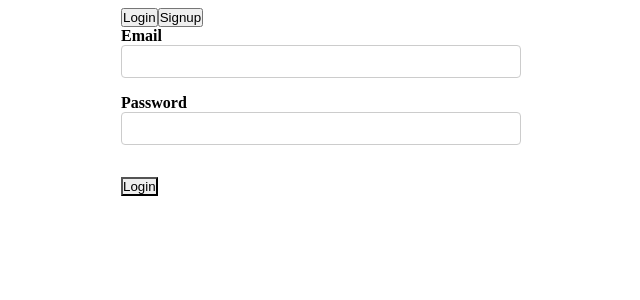
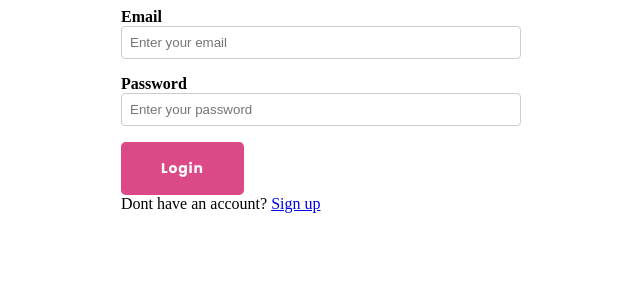
Before and after one commit to Anmol-Baranwal/WaitSmart, a Next.js app: page /login in a window 1280 px wide. Shown: the top 300 px of the page, without its empty margins (319-959 px from the left). Built offline with nearby package versions, Linux system fonts and the light colour scheme.

Commit message:
add login page structure

```diff
--- a/pages/login.js
+++ b/pages/login.js
@@ -1,19 +1,12 @@
 import { useState } from "react";
-import {
-  Box,
-  FormControl,
-  FormLabel,
-  Input,
-  Button,
-  Tab,
-  TabList,
-  TabPanel,
-  TabPanels,
-  Tabs,
-} from "@chakra-ui/react";
+import { Box, FormControl, FormLabel, Input, Divider } from "@chakra-ui/react";
+import Link from "next/link";
+import CustomButton from "@/components/Button/CustomButton";
+import { useRouter } from "next/router";
 import styles from "@/styles/login.module.css";
 
 const Signup = () => {
+  const router = useRouter();
   const [firstName, setFirstName] = useState("");
   const [lastName, setLastName] = useState("");
   const [aadhaarCard, setAadhaarCard] = useState("");
@@ -28,19 +21,20 @@ const Signup = () => {
 
   const handleLogin = (e) => {
     e.preventDefault();
+    // Check if email exists in the database, if not, route to signup page
+    const emailExists = false; // Replace this with your logic to check if the email exists
+    if (!emailExists) {
+      router.push("/signup"); // Route to the signup page
+    } else {
       // Handle login logic here
+    }
   };
 
   return (
+    <section className={styles.section}>
       <Box className={styles.container}>
-      <Tabs isLazy>
-        <TabList>
-          <Tab>Login</Tab>
-          <Tab>Signup</Tab>
-        </TabList>
-        <TabPanels>
-          <TabPanel>
-            <TabPanel>
+        <Divider orientation="horizontal" className={styles.divider} />
+
         <form onSubmit={handleLogin}>
           <FormControl id="email" className={styles.formControl}>
             <FormLabel className={styles.formLabel}>Email</FormLabel>
@@ -49,6 +43,7 @@ const Signup = () => {
               value={email}
               onChange={(e) => setEmail(e.target.value)}
               className={styles.input}
+              placeholder="Enter your email"
             />
           </FormControl>
 
@@ -59,93 +54,29 @@ const Signup = () => {
               value={password}
               onChange={(e) => setPassword(e.target.value)}
               className={styles.input}
+              placeholder="Enter your password"
             />
           </FormControl>
 
-                <Button
-                  type="submit"
-                  colorScheme="teal"
-                  className={styles.button}
+          <CustomButton type="submit" className={styles.btn}>
+            Login
+          </CustomButton>
+        </form>
+
+        <p className={styles.switchTxt}>
+          Dont have an account?{" "}
+          <Link className={styles.switchLink} href="/signup">
+            Sign up
+          </Link>
+          {/* <span
+            className={styles.signupLink}
+            onClick={() => router.push("/signup")}
           >
-                  Login
-                </Button>
-              </form>
-            </TabPanel>
-          </TabPanel>
-          <TabPanel>
-            <form onSubmit={handleSignup}>
-              <FormControl id="firstName" className={styles.formControl}>
-                <FormLabel className={styles.formLabel}>First Name</FormLabel>
-                <Input
-                  type="text"
-                  value={firstName}
-                  onChange={(e) => setFirstName(e.target.value)}
-                  className={styles.input}
-                />
-              </FormControl>
-
-              <FormControl id="lastName" className={styles.formControl}>
-                <FormLabel className={styles.formLabel}>Last Name</FormLabel>
-                <Input
-                  type="text"
-                  value={lastName}
-                  onChange={(e) => setLastName(e.target.value)}
-                  className={styles.input}
-                />
-              </FormControl>
-
-              <FormControl id="aadhaarCard" className={styles.formControl}>
-                <FormLabel className={styles.formLabel}>Aadhaar Card</FormLabel>
-                <Input
-                  type="text"
-                  value={aadhaarCard}
-                  onChange={(e) => setAadhaarCard(e.target.value)}
-                  className={styles.input}
-                />
-              </FormControl>
-
-              <FormControl id="phoneNumber" className={styles.formControl}>
-                <FormLabel className={styles.formLabel}>Phone Number</FormLabel>
-                <Input
-                  type="text"
-                  value={phoneNumber}
-                  onChange={(e) => setPhoneNumber(e.target.value)}
-                  className={styles.input}
-                />
-              </FormControl>
-
-              <FormControl id="email" className={styles.formControl}>
-                <FormLabel className={styles.formLabel}>Email</FormLabel>
-                <Input
-                  type="email"
-                  value={email}
-                  onChange={(e) => setEmail(e.target.value)}
-                  className={styles.input}
-                />
-              </FormControl>
-
-              <FormControl id="password" className={styles.formControl}>
-                <FormLabel className={styles.formLabel}>Password</FormLabel>
-                <Input
-                  type="password"
-                  value={password}
-                  onChange={(e) => setPassword(e.target.value)}
-                  className={styles.input}
-                />
-              </FormControl>
-
-              <Button
-                type="submit"
-                colorScheme="teal"
-                className={styles.button}
-              >
-                Signup
-              </Button>
-            </form>
-          </TabPanel>
-        </TabPanels>
-      </Tabs>
+            Sign up
+          </span> */}
+        </p>
       </Box>
+    </section>
   );
 };
 
```
Lines whose indentation alone changed are shown as unchanged.
